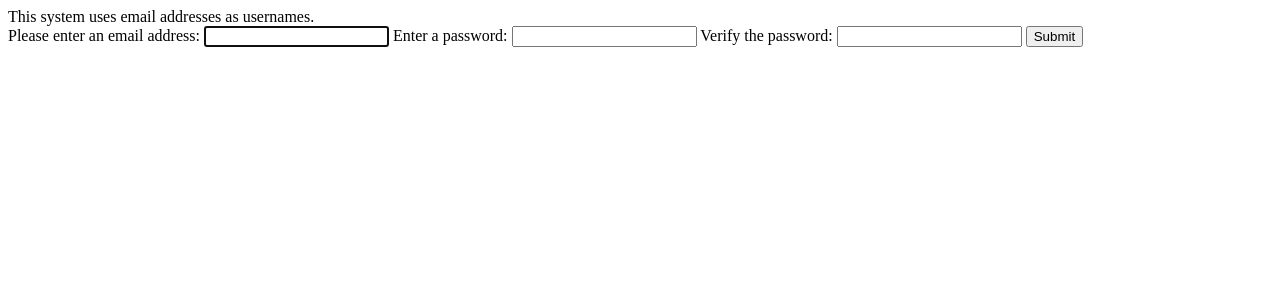
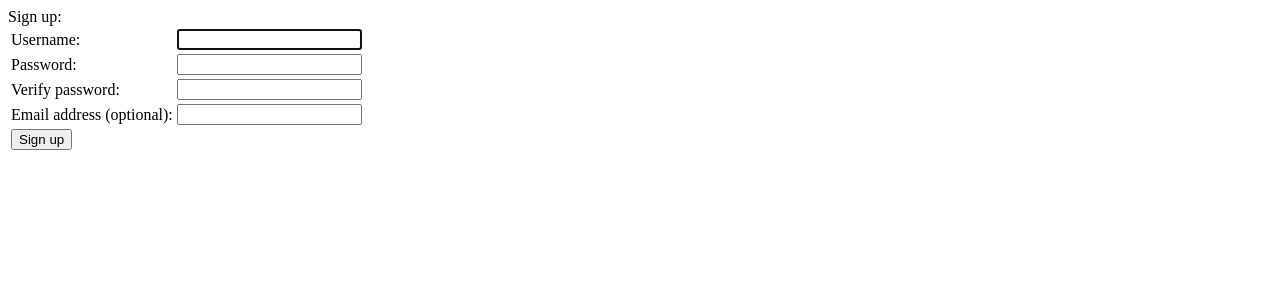
Before and after one commit to DiginessForever/flicklistBlog, a Flask app: page /register in a window 1280 px wide. Shown: the top 300 px of the page. Run offline with Flask 2, Linux system fonts and the light colour scheme; parts of the project's set-up code (start-up, migrations or seed data) failed here and were passed over.

Commit message:
Oh man, so much debugging and error correcting, I don't even want to talk about it.

```diff
--- a/app.py
+++ b/app.py
@@ -65,25 +65,41 @@ def register():
 def handleRegistration():
 	#TODO  Create a registration page template in the templates folder.
 	error = ""
-	emailAddress = request.form['emailaddress']
+	username = request.form["username"]
+	emailAddress = request.form['emailAddress']
 	password = request.form['password']
 	verifyPassword = request.form['verifyPassword']
 
+	if re.match("^[^\s]{3,20}$", username) == None:
+		print("Username spaces or length error.")
+		usernameError = "Your username should not contain spaces and should be 3-20 characters long."
+		return render_template("register.html", usernameError=usernameError,
+			username=username, emailAddress=emailAddress)
+
+	if authenticateUser(mysql, username, password, True) == True:  #method is in databaseHelper.py
+		#TODO:  The user may forget their password, have two methods supporting pass reset.
+		print("username exists")
+		return render_template("register.html",
+			userNameError="That username already exists. Please pick a different username.",
+			emailAddress=emailAddress)
+
 	error = isValidPassword(password, verifyPassword)
 	if len(error) > 0:
-		return render_template("register.html", error=error)
-	error = isValidEmail(emailAddress)
-	if len(error) > 0:
-		return render_template("register.html", error=error, emailaddress=emailAddress)
-	if authenticateUser(mysql, emailAddress, password, True):  #method is in databaseHelper.py
-		error = "That username already exists.  Please pick a different username."
-		#TODO:  The user may forget their password, have two methods supporting pass reset.
-		return render_template("register.html", error=error, emailaddress=emailAddress)
+		print("password spaces, length, or verification error")
+		return render_template("register.html", passwordError=error, username=username, emailAddress=emailAddress)
 
-	createUser(mysql, emailAddress, password)  #This method is in databaseHelper.py.
+	if len(emailAddress) > 0:
+		error = isValidEmail(emailAddress)
+		if len(error) > 0:
+			print("Email address validation error.")
+			return render_template("register.html", username=username, emailaddress=emailAddress,
+				emailAddressError=error)
 
-	msg = "You should have received a verification email.  Click the link in the email to confirm."
-	return render_template("login.html", error=msg)
+	if createUser(mysql, username, password, emailAddress):  #This method is in databaseHelper.py.
+		return render_template("login.html", error="Thank you for signing up.  Please login.")
+	else:
+		print("Create user error.")
+		return render_template("register.html", error="We are experiencing technical difficulties.  Please try again later.")
 
 
 #If the user insists that their email address is real, I will try to send an email to it anyway, regardless of checks failing.
@@ -95,11 +111,12 @@ def itsAReallyMeMario():
 
 
 def isValidPassword(password, password2):
+	error = ""
+	if re.match("^[^\s]{3,20}$", password) == None:
+		error += "Your password should not contain spaces and be 3-20 characters long."
 	if password != password2:
-		return "Your password verification does not match the password."
-	if len(password) < 3 or len(password) > 20:
-		return "Sorry, your password must be at least 3 characters and no more than 20 characters..."
-	return ""
+		error += "Your password verification does not match the password."
+	return error
 
 
 #TODO: Extend the rules to implement RFC 6531: https://tools.ietf.org/html/rfc6531 (In order to support all the characters used in the world)
@@ -116,6 +133,8 @@ def isValidEmail(emailString):
 		atSignError = True
 		error = '''You can only have one '@' sign in your email address.  It must have a name portion before the '@' and a domain portion after.'''
 	else:
+		if re.match("^[^\s]{1,256}$", emailString) == None:
+			error += "Please limit your email address to no more than 256 characters in length.  Also, no spaces.  Thank you."
 		splitEmail = emailString.split('@') #If the above check passed, we have a name portion, @ sign, and domain portion.
 		namePortion = splitEmail[0]
 		domainPortion = splitEmail[1]
--- a/templates/register.html
+++ b/templates/register.html
@@ -1,17 +1,38 @@
 <!DOCTYPE html>
 <html>
-<head>
-	<title>Register Your User</title>
-</head>
-<body>
-	This system uses email addresses as usernames.
-	<form method="POST" action="/handleRegistration">
-		Please enter an email address:
-		<input type="name" name="emailaddress" required autofocus/>
-		Enter a password:
-		<input type="password" name="password" required/>
-		Verify the password:
-		<input type="password" name="verifyPassword" required/>
-		<input name="Register" type="submit" text="Login" />
-		<label for="someErrors">{{error}}</label>
-	</form>
+	<head>
+		<title>Register</title>
+	</head>
+	<body>
+		Sign up:
+		<form method="POST" action="/handleRegistration">
+			<table>
+				<tr>
+					<td>Username:</td>
+					<td><input type="name" name="username" required autofocus/></td>
+					<td><label for="usernameError">{{usernameError}}</label></td>
+				</tr>
+				<tr>
+					<td>Password:</td>
+					<td><input type="password" name="password" required/></td>
+					<td><label for="passwordError">{{passwordError}}</label></td>
+				</tr>
+				<tr>
+					<td>Verify password:</td>
+					<td><input type="password" name="verifyPassword" required/></td>
+					<td><label for="verifyPasswordError">{{verifyPasswordError}}</label></td>
+				</tr>
+				<tr>
+					<td>Email address (optional):</td>
+					<td><input type="name" name="emailAddress" /></td>
+					<td><label for="emailErrors">{{emailAddressError}}</label></td>
+				</tr>
+				<tr>
+					<td><input name="Register" type="submit" value="Sign up" /></td>
+					<td></td>
+					<td></td>
+				</tr>
+			</table>
+		</form>
+	</body>
+</html>
```
Also changed, not shown: databaseHelper.py (+25 -5 lines).
